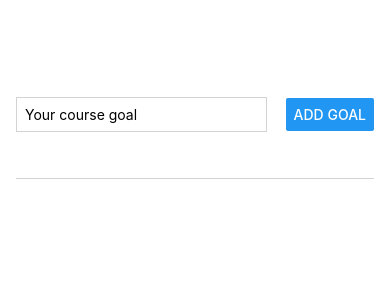
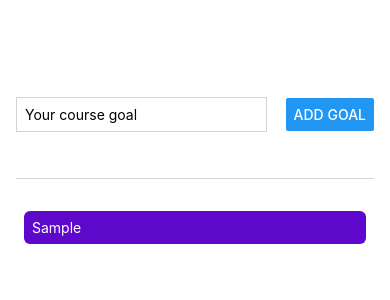
Before and after one commit to CianHub/coure-goals-app, a React Native app: screen / in a window 390 px wide. Both pictures are taken after typing "Sample" into the empty fields and a click on the button "ADD GOAL". Shown: the top 300 px of the page. Built offline with nearby package versions, Linux system fonts and the light colour scheme.

Commit message:
config flat list

```diff
--- a/App.js
+++ b/App.js
@@ -34,13 +34,17 @@ export default function App() {
         <Button title="Add Goal" onPress={addGoalHandler} />
       </View>
       <View style={styles.goalsContainer}>
-        <FlatList>
-          {goals.map((goal, idx) => (
-            <View key={idx} style={styles.goalItem}>
-              <Text style={styles.goalText}>{goal}</Text>
-            </View>
-          ))}
-        </FlatList>
+        <FlatList
+          data={goals}
+          renderItem={(itemData) => {
+            return (
+              <View style={styles.goalItem}>
+                <Text style={styles.goalText}>{itemData.item}</Text>
+              </View>
+            );
+          }}
+          alwaysBounceVertical={false}
+        />
       </View>
     </View>
   );
```
